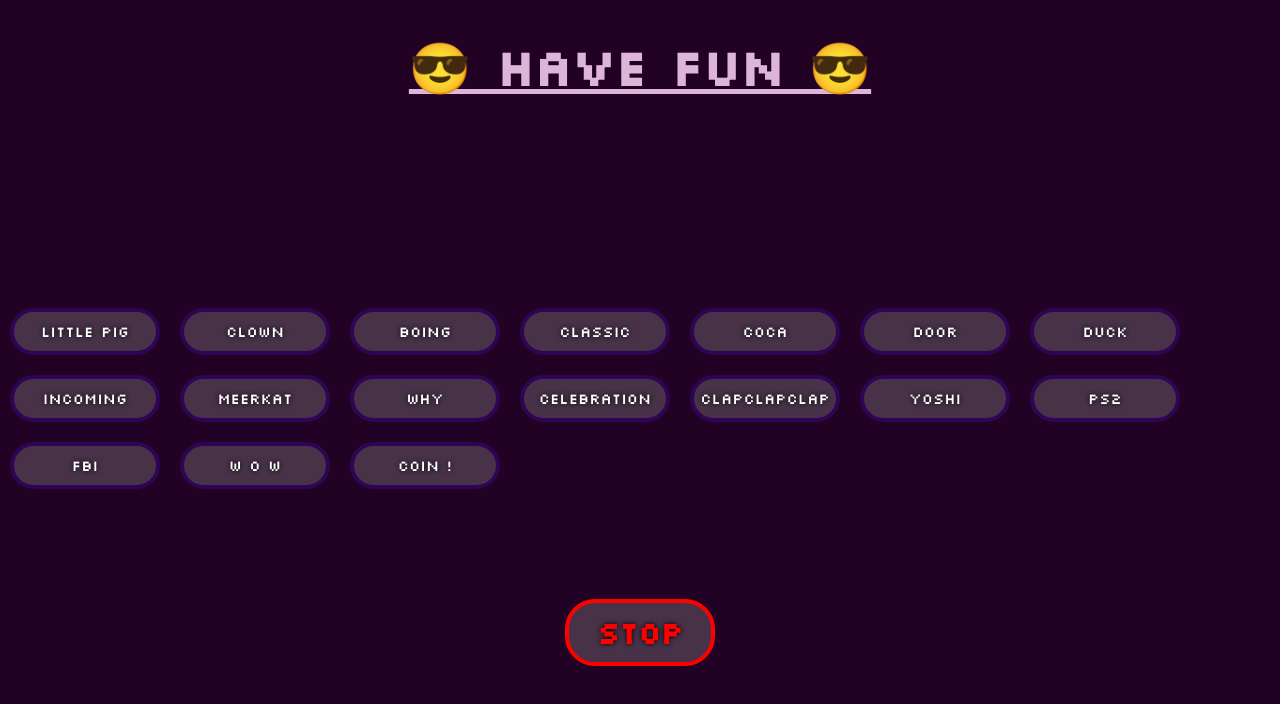
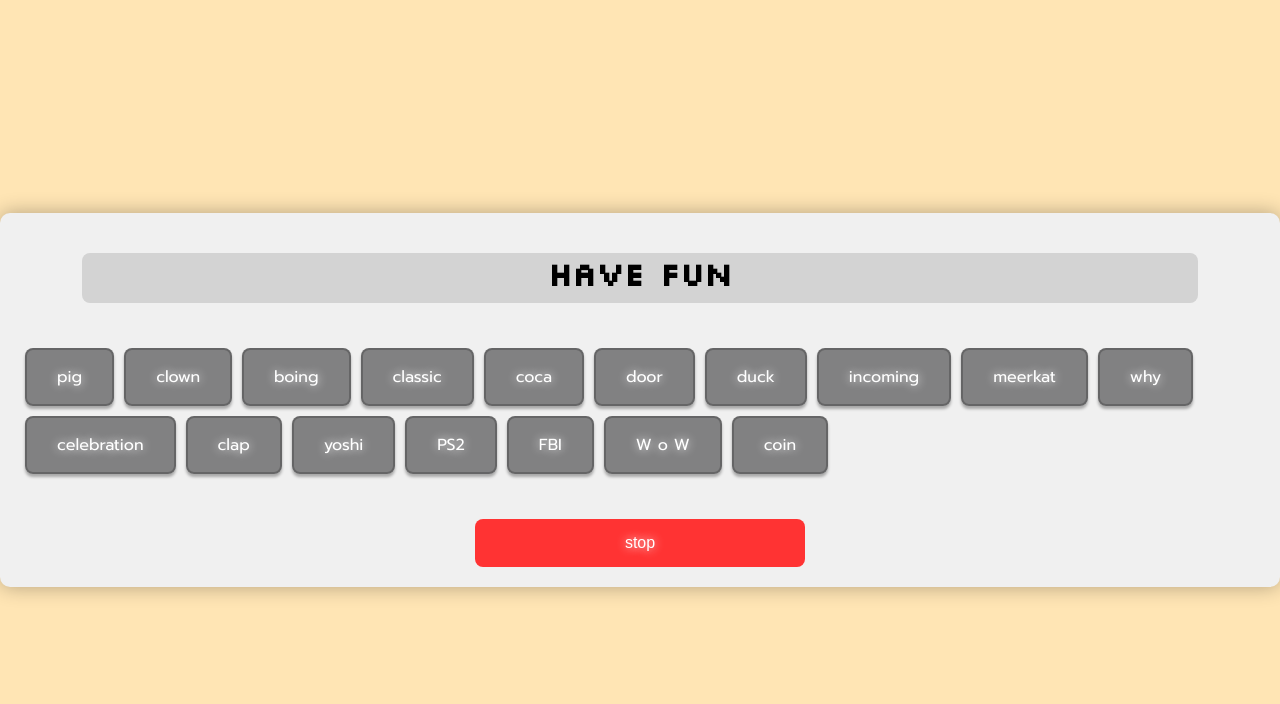
Before and after one commit to DenisDMU/soundfunny, a plain HTML site: page index.html in a window 1280 px wide. Drawn offline with Linux system fonts and the light colour scheme.

Commit message:
newDesign

```diff
--- a/index.html
+++ b/index.html
@@ -5,14 +5,17 @@
     <meta name="viewport" content="width=device-width, initial-scale=1.0">
     <link rel="stylesheet" href="sound.css">
     <link rel="preconnect" href="https://fonts.googleapis.com">
+<link rel="preconnect" href="https://fonts.gstatic.com" crossorigin>
+<link href="https://fonts.googleapis.com/css2?family=Prompt&display=swap" rel="stylesheet">
+    <link rel="preconnect" href="https://fonts.googleapis.com">
     <link rel="preconnect" href="https://fonts.gstatic.com" crossorigin>
     <link href="https://fonts.googleapis.com/css2?family=Silkscreen&display=swap" rel="stylesheet">
     <title>Soundboard | Memes are funny</title>
-    <link rel="shortcut icon" href="PeepoGlad.png" type="image/x-icon">
+    <link rel="shortcut icon" href="fav.png" type="image/x-icon">
 </head>
 <body>
-  <h1>😎 HAVE FUN 😎</h1>
-    <audio src="audio-src/pig.mp3" id="Little Pig"></audio>
+
+    <audio src="audio-src/pig.mp3" id="pig"></audio>
     <audio src="audio-src/clown.mp3" id="clown"></audio>
     <audio src="audio-src/boing.mp3" id="boing"></audio>
     <audio src="audio-src/classic.mp3" id="classic"></audio>
@@ -23,21 +26,25 @@
     <audio src="audio-src/meer.mp3" id="meerkat"></audio>
     <audio src="audio-src/why.mp3" id="why"></audio>
     <audio src="audio-src/gachi.mp3" id="celebration"></audio>
-    <audio src="audio-src/clapclapclap.mp3" id="clapclapclap"></audio>
+    <audio src="audio-src/clapclapclap.mp3" id="clap"></audio>
     <audio src="audio-src/yoshi.mp3" id="yoshi"></audio>
     <audio src="audio-src/PS2.mp3" id="PS2"></audio>
     <audio src="audio-src/FBI.mp3" id="FBI"></audio>
     <audio src="audio-src/weeb.mp3" id="W o W"></audio>
-    <audio src="audio-src/Coin.mp3" id="Coin !"></audio>
+    <audio src="audio-src/Coin.mp3" id="coin"></audio>
     <audio src=""></audio>
     <audio src=""></audio>
     <audio src=""></audio>
     <audio src=""></audio>
     <audio src=""></audio>
+
 <div class="container">
+
+    <div class="screen"><h1> HAVE FUN </h1></div>
     <div id="buttons"></div>
     <button id="stopbtn">stop</button>
 </div>
+
     <script src="sound.js" type="text/javascript"></script>
 </body>
 </html>
--- a/sound.css
+++ b/sound.css
@@ -1,75 +1,80 @@
-html {
-    font-size: 10px;
-    background-color: #210124;
-    background-size: cover;
-  }
-  body,html {
+body {
+  font-family: 'Silkscreen', sans-serif;
+  background-color: #ffe5b4;
+  display: flex;
+  justify-content: center;
+  align-items: center;
+  height: 100vh;
   margin: 0;
   padding: 0;
-    font-family: sans-serif;
 }
-  .container{
+
+h1 {
+  text-align: center;
+  margin-top: 0px;
+}
+
+.container {
+  background-color: #f0f0f0;
+  border-radius: 10px;
+  box-shadow: 0 0 20px rgba(0, 0, 0, 0.3);
+  padding: 20px;
   display: flex;
   flex-wrap: wrap;
-    flex-direction: column;
-    min-height: 100vh;
-    align-items: center;
   justify-content: center;
+  gap: 20px;
 }
 
-  button{
-    border: .4rem solid #2F0454;
-    border-radius: 30px;
-    margin: 1rem;
-    font-size: 1.5rem;
-    font-family: 'Silkscreen', sans-serif;
-    padding: 1rem .5rem;
-    transition: all .07s ease;
-    width: 15rem;
-    text-align: center;
-    color: white;
-    background: rgba(128, 123, 123, 0.4);
-    text-shadow: 0 0 .5rem black;
-    text-transform:capitalize;
+.btn {
+  box-shadow: 0px 3px 3px rgba(0, 0, 0, 0.3);
+  color: #ffffff;
+  padding: 15px 30px;
+  font-family: "Prompt", sans-serif;
+  font-weight: 400;
+  font-style: normal;
+  background-color: #1112137e;
+  border: 2px solid #0f0f103d;
+  border-radius: 8px;
+  font-size: 16px;
+  cursor: pointer;
+  margin: 5px;
+  transition: background-color 0.3s, transform 0.2s, box-shadow 0.3s;
+  animation: lightAnimation 2s infinite alternate;
+
 }
 
-  button:active{
-    transform: scale(0.8);
-    transform: translate(4px);
-    box-shadow:0 0 10px #e8e8e8;
+.btn:hover {
+  background-color: #ccc;
 }
 
-  button:hover{
-    transform: scale(1.5);
-    box-shadow: 0 0 20px #7700DF;
-    background-color: #7700DF;
+#stopbtn {
+  background-color: #ff3333;
+  color: #fff;
+  border: none;
+  border-radius: 8px;
+  padding: 15px 150px;
+  font-size: 16px;
+  cursor: pointer;
+  transition: background-color 0.3s, transform 0.2s, box-shadow 0.3s;
+  margin-top: 20px;
+  animation: lightAnimation 2s infinite alternate;
 }
 
-  h1{
-    text-align: center;
-    font-weight: bold;
-    font-size: 50px;
-    justify-content: center;
-    text-decoration: underline;
-    font-family: 'Silkscreen', sans-serif;
-    color:#DDB5D9
-  }
-  h1:hover{
-    color:#7700DF;
+
+#stopbtn:hover {
+  background-color: #ff4d4d;
 }
 
-  #stopbtn{
-    color: red;
-    border: .4rem solid red;
-    margin: 10rem;
-    padding: 1rem .5rem;
-    text-transform: uppercase;
-    font-weight: bold;
-    font-size: 30px;
-    align-items: center;
+.screen {
+  width: 90%;
+  height: 50px;
+  background-color: #d3d3d3;
+  border-radius: 8px;
+  margin: 20px auto;
 }
-  #stopbtn:hover{
-    box-shadow: 0 0 20px #EB0A0A;
-    background-color: #EB0A0A;
-    color: white;
+
+@keyframes lightAnimation {
+  0% { text-shadow: 0px 0px 5px rgba(239, 239, 239, 1); }
+  50% { text-shadow: 0px 0px 10px rgba(239, 239, 239, 1); }
+  100% { text-shadow: 0px 0px 5px rgba(239, 239, 239, 1); }
 }
--- a/sound.js
+++ b/sound.js
@@ -1,6 +1,6 @@
-const audio = ['Little Pig','clown','boing','classic','coca','door','duck',
-'incoming','meerkat','why','celebration','clapclapclap',
-'yoshi','PS2','FBI','W o W','Coin !'];
+const audio = ['pig','clown','boing','classic','coca','door','duck',
+'incoming','meerkat','why','celebration','clap',
+'yoshi','PS2','FBI','W o W','coin'];
 
 audio.forEach((audio)=>{
     const btn = document.createElement('button');
```
Also changed, not shown: PeepoGlad.png (deleted), fav.png (added), 2 other files. Lines whose indentation alone changed are shown as unchanged.
